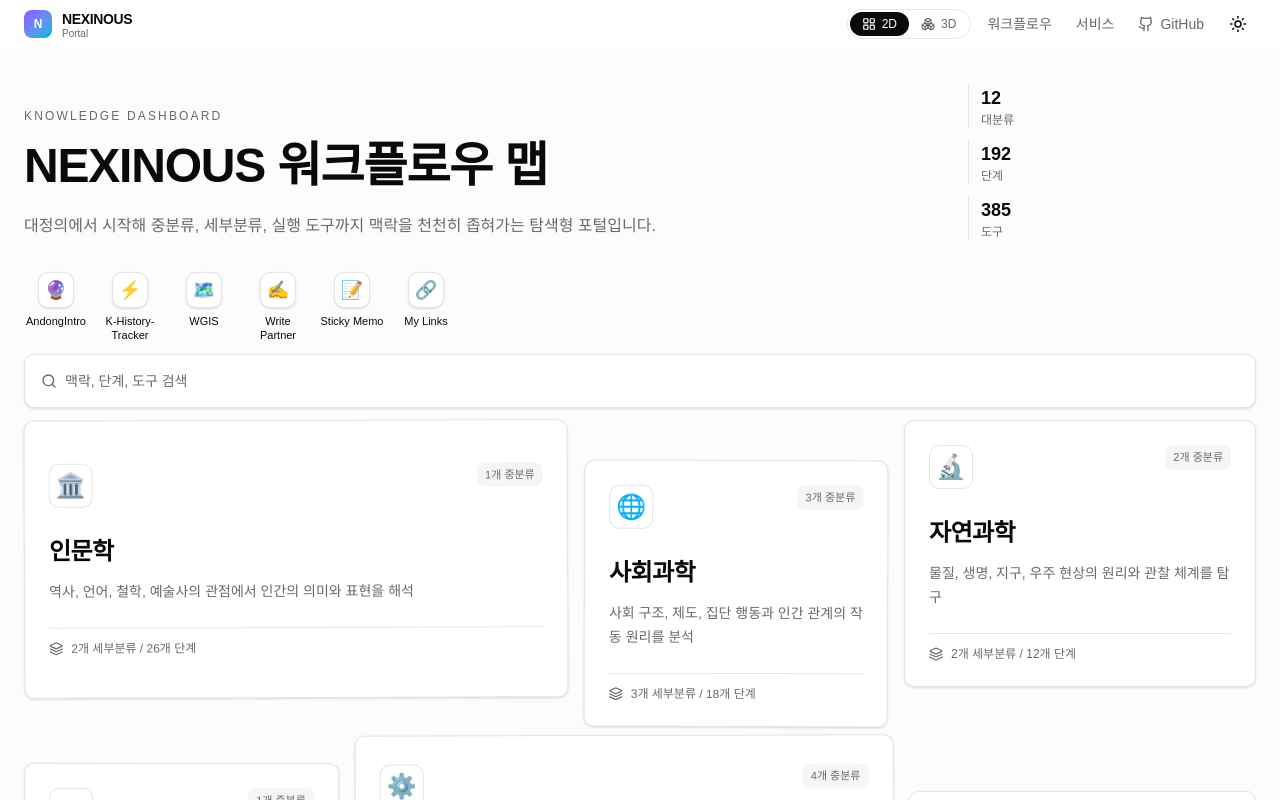
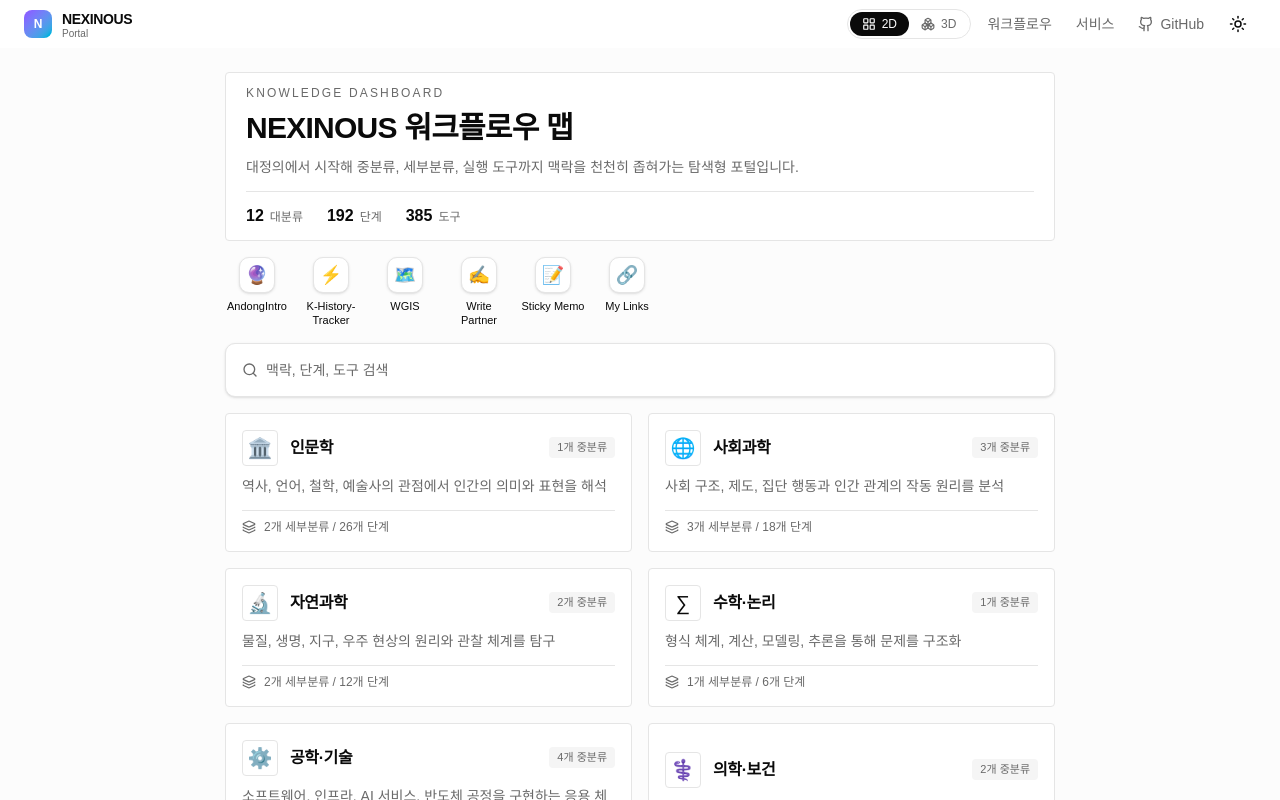
Before and after one commit to withAIcolleague/guidepage, a Next.js app: page / in a window 1280 px wide. Shown: the top 800 px of the page. Built offline with nearby package versions, Linux system fonts and the light colour scheme.

Commit message:
feat: simplify and update QuickLinksSection component styles and layout
Co-authored-by: withAIcolleague <197693524+withAIcolleague@users.noreply.github.com>

```diff
--- a/src/components/quick-links-section.tsx
+++ b/src/components/quick-links-section.tsx
@@ -68,22 +68,10 @@
   );
 }
 
-function landingCardClassName(index: number, hasChains: boolean) {
-  const shapeClasses = [
-    "lg:basis-[34rem] lg:min-h-[278px] lg:-rotate-[0.18deg]",
-    "lg:basis-[19rem] lg:mt-10 lg:min-h-[226px] lg:rotate-[0.16deg]",
-    "lg:basis-[22rem] lg:min-h-[236px]",
-    "lg:basis-[16rem] lg:mt-5 lg:min-h-[252px] lg:rotate-[0.12deg]",
-    "lg:basis-[30rem] lg:-mt-2 lg:min-h-[250px] lg:-rotate-[0.14deg]",
-    "lg:basis-[18rem] lg:mt-12 lg:min-h-[218px]",
-    "lg:basis-[25rem] lg:min-h-[240px]",
-    "lg:basis-[20rem] lg:mt-7 lg:min-h-[230px] lg:rotate-[0.16deg]",
-  ];
-  const shapeClass = shapeClasses[index % shapeClasses.length];
-
-  return `group min-h-[220px] rounded-lg border border-border p-5 text-left shadow-sm transition-[border-color,box-shadow,transform] focus-visible:outline-none focus-visible:ring-2 focus-visible:ring-ring sm:p-6 lg:grow ${shapeClass} ${
+function landingCardClassName(hasChains: boolean) {
+  return `group rounded border border-border p-4 text-left transition-colors focus-visible:outline-none focus-visible:ring-2 focus-visible:ring-ring ${
     hasChains
-      ? "bg-card hover:-translate-y-0.5 hover:border-foreground/25 hover:shadow-md"
+      ? "bg-card hover:border-foreground/30"
       : "cursor-not-allowed bg-muted/40 text-muted-foreground opacity-75"
   }`;
 }
@@ -304,42 +292,41 @@
     >
       <div className="absolute inset-0 bg-muted/30" />
 
-      <div className="relative mx-auto max-w-7xl">
+      <div className={`relative mx-auto ${detailMode ? "max-w-7xl" : "max-w-[830px]"}`}>
         {!detailMode && (
           <>
-            <div className="mb-5 grid gap-5 py-3 lg:grid-cols-[minmax(0,1fr)_18rem] lg:items-end">
-              <div className="max-w-3xl">
-                <div className="mb-3 text-xs font-medium uppercase tracking-[0.18em] text-muted-foreground">
+            <div className="rounded border border-border bg-card px-5 py-3">
+              <div className="text-xs font-medium uppercase tracking-[0.18em] text-muted-foreground">
                 Knowledge Dashboard
               </div>
-                <h1 className="max-w-2xl text-4xl font-semibold leading-tight tracking-tight text-foreground sm:text-5xl">
+              <h1 className="mt-2 text-2xl font-semibold leading-tight tracking-tight text-foreground sm:text-3xl">
                 NEXINOUS 워크플로우 맵
               </h1>
-                <p className="mt-4 max-w-2xl text-base leading-7 text-muted-foreground">
+              <p className="mt-2 text-sm leading-6 text-muted-foreground">
                 대정의에서 시작해 중분류, 세부분류, 실행 도구까지 맥락을 천천히
                 좁혀가는 탐색형 포털입니다.
               </p>
+              <div className="mt-3 flex items-center gap-6 border-t border-border pt-3">
+                <div className="flex items-baseline gap-1.5">
+                  <span className="text-base font-semibold">{workflowCategories.length}</span>
+                  <span className="text-xs text-muted-foreground">대분류</span>
                 </div>
-
-              <div className="grid grid-cols-3 gap-3 text-left lg:grid-cols-1">
-                <div className="border-l border-border pl-3">
-                  <div className="text-lg font-semibold">{workflowCategories.length}</div>
-                  <div className="text-xs text-muted-foreground">대분류</div>
+                <div className="flex items-baseline gap-1.5">
+                  <span className="text-base font-semibold">{totalNodes}</span>
+                  <span className="text-xs text-muted-foreground">단계</span>
                 </div>
-                <div className="border-l border-border pl-3">
-                  <div className="text-lg font-semibold">{totalNodes}</div>
-                  <div className="text-xs text-muted-foreground">단계</div>
-                </div>
-                <div className="border-l border-border pl-3">
-                  <div className="text-lg font-semibold">{totalTools}</div>
-                  <div className="text-xs text-muted-foreground">도구</div>
+                <div className="flex items-baseline gap-1.5">
+                  <span className="text-base font-semibold">{totalTools}</span>
+                  <span className="text-xs text-muted-foreground">도구</span>
                 </div>
               </div>
             </div>
 
+            <div className="mt-4">
               <BannerGrid />
+            </div>
 
-            <div className="mb-3">
+            <div className="mt-4">
               <WorkflowSearch
                 query={query}
                 results={searchResults}
@@ -352,8 +339,8 @@
         )}
 
         {!activeCategory ? (
-          <div className="grid gap-4 sm:grid-cols-2 lg:flex lg:flex-wrap lg:items-start lg:gap-4">
-            {workflowCategories.map((category, index) => {
+          <div className="mt-4 grid gap-4 sm:grid-cols-2">
+            {workflowCategories.map((category) => {
               const chains = chainsForCategory(category);
               const readySections = sectionsWithChains(category);
               const hasChains = chains.length > 0;
@@ -365,26 +352,26 @@
                   type="button"
                   disabled={!hasChains}
                   onClick={() => openCategory(category)}
-                  className={landingCardClassName(index, hasChains)}
+                  className={landingCardClassName(hasChains)}
                 >
-                  <div className="flex items-start justify-between gap-3">
+                  <div className="flex items-center gap-3">
                     <span
-                      className="flex size-11 items-center justify-center rounded-lg border border-border bg-background text-2xl"
+                      className="flex size-9 shrink-0 items-center justify-center rounded border border-border bg-background text-xl"
                       aria-hidden="true"
                     >
                       <span>{category.icon}</span>
                     </span>
-                    <span className="rounded-md bg-muted px-2 py-1 text-[11px] text-muted-foreground">
+                    <h2 className="text-base font-semibold tracking-tight">
+                      {category.name}
+                    </h2>
+                    <span className="ml-auto shrink-0 rounded bg-muted px-2 py-0.5 text-[11px] text-muted-foreground">
                       {hasChains ? `${readySections.length}개 중분류` : "준비 중"}
                     </span>
                   </div>
-                  <h2 className="mt-7 text-2xl font-semibold tracking-tight">
-                    {category.name}
-                  </h2>
-                  <p className="mt-3 max-w-md text-sm leading-6 text-muted-foreground">
+                  <p className="mt-2 text-sm leading-6 text-muted-foreground line-clamp-2">
                     {category.description}
                   </p>
-                  <div className="mt-6 flex items-center gap-2 border-t border-border pt-3 text-xs text-muted-foreground">
+                  <div className="mt-3 flex items-center gap-2 border-t border-border pt-2 text-xs text-muted-foreground">
                     <Layers className="size-3.5" />
                     <span>
                       {hasChains
```
Lines whose indentation alone changed are shown as unchanged.
